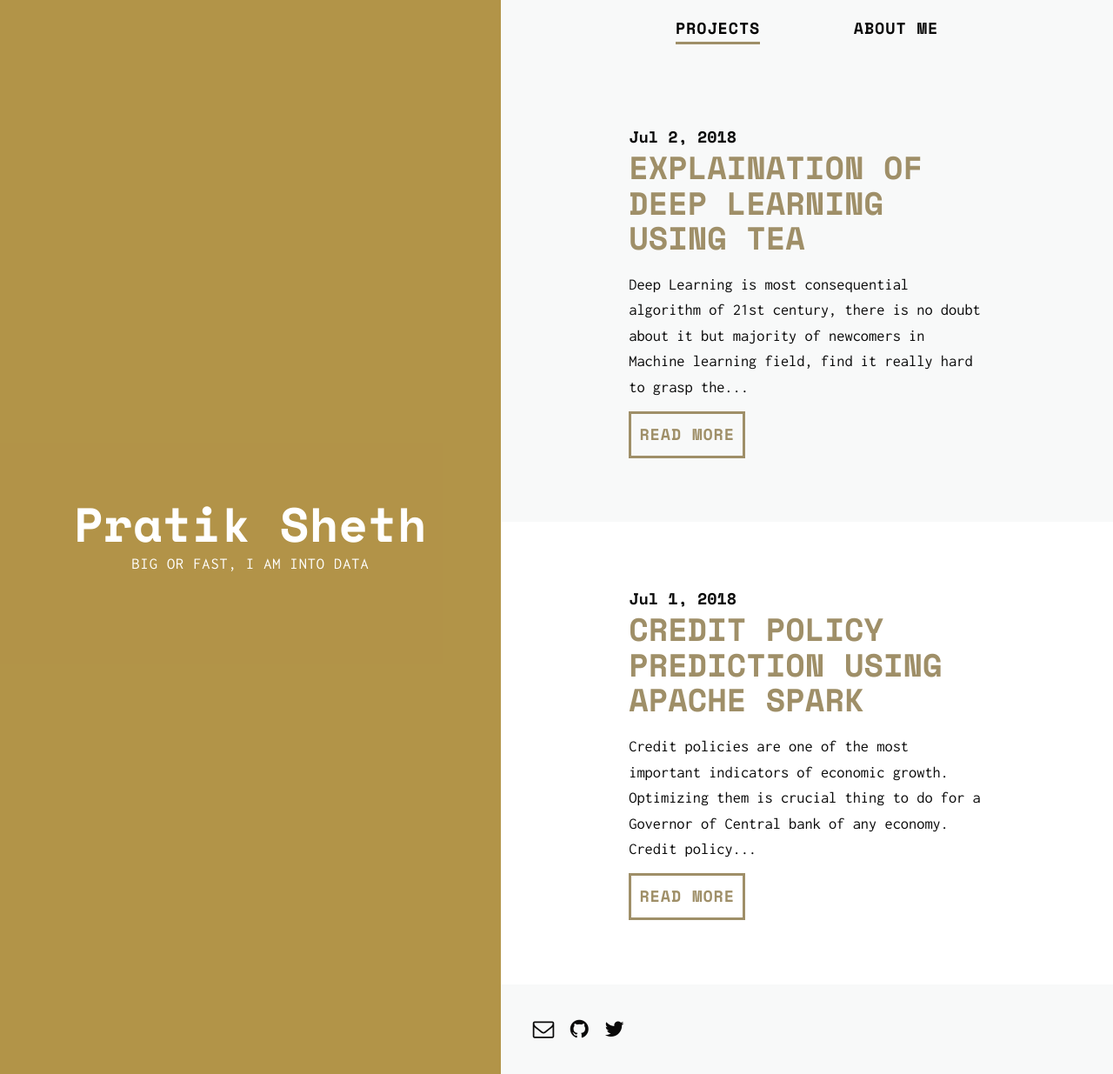
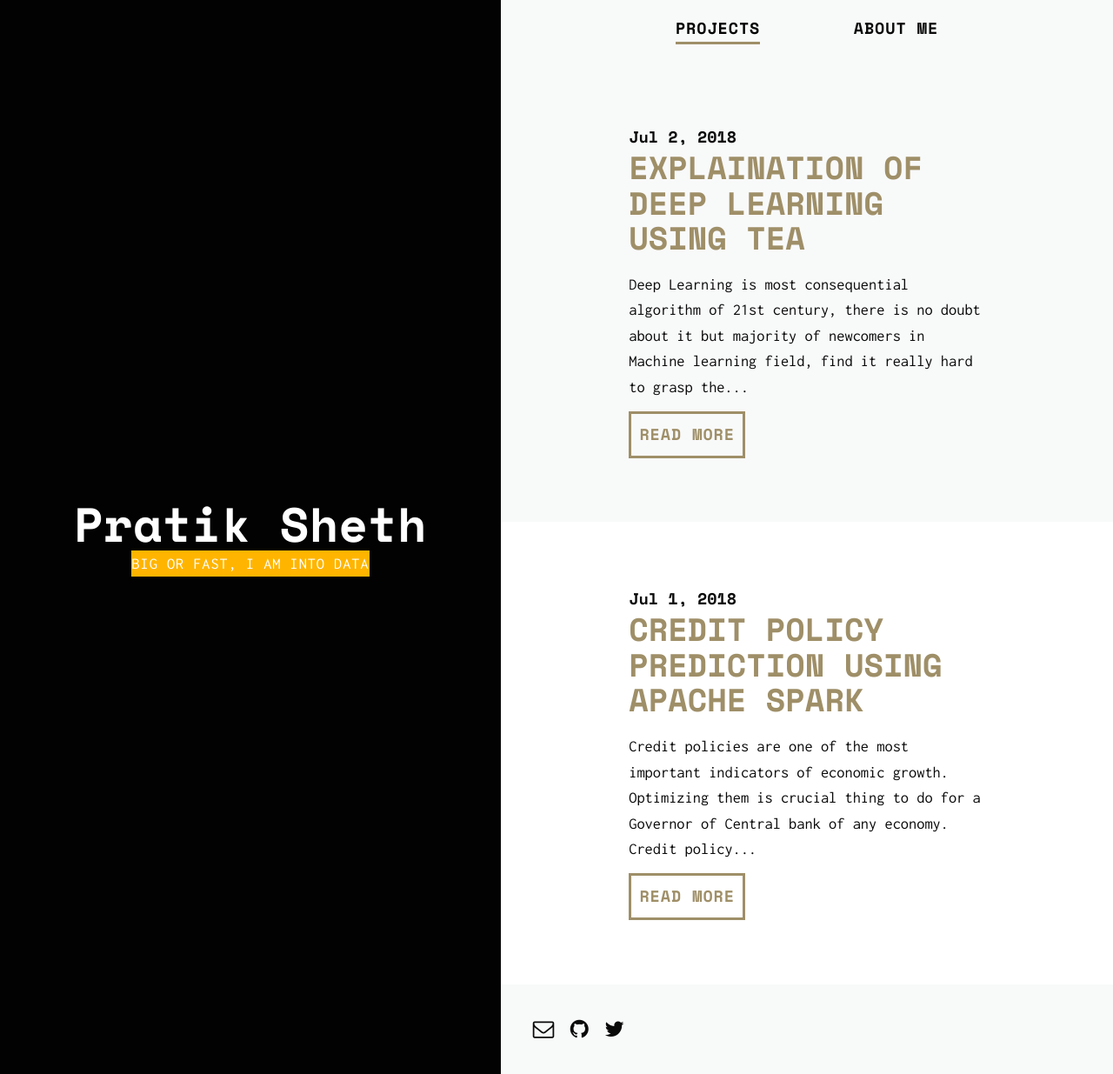
Before and after one commit to daftengineer/daftengineer.github.io, a Jekyll site: the page built from index.html, in a window 1280 px wide and 1235 px high. Shown: the whole window at 87% size. Built offline with Jekyll 4.4.1, drawn with Linux system fonts in a browser that asks for light colours; nearby versions of some CDN libraries; the list of posts is cut into pages by our own code.

Commit message:
Update index.html

```diff
--- a/index.html
+++ b/index.html
@@ -4,12 +4,12 @@ layout: default
 <section class="previews">
   <div>
     {% for post in paginator.posts %}
-      <figure class="absolute-bg preview__img" style="background-color:#dcb658;"></figure>
+      <figure class="absolute-bg preview__img" style="background-color:#000000;"></figure>
     {% endfor %}
     <div class="previews__container">
 
       <h1>{{ site.title }}</h1>
-      <span>Big or Fast, I am into Data</span>
+      <span style="background-color: #ffb500;">Big or Fast, I am into Data</span>
     </div>
   </div>
 
```
